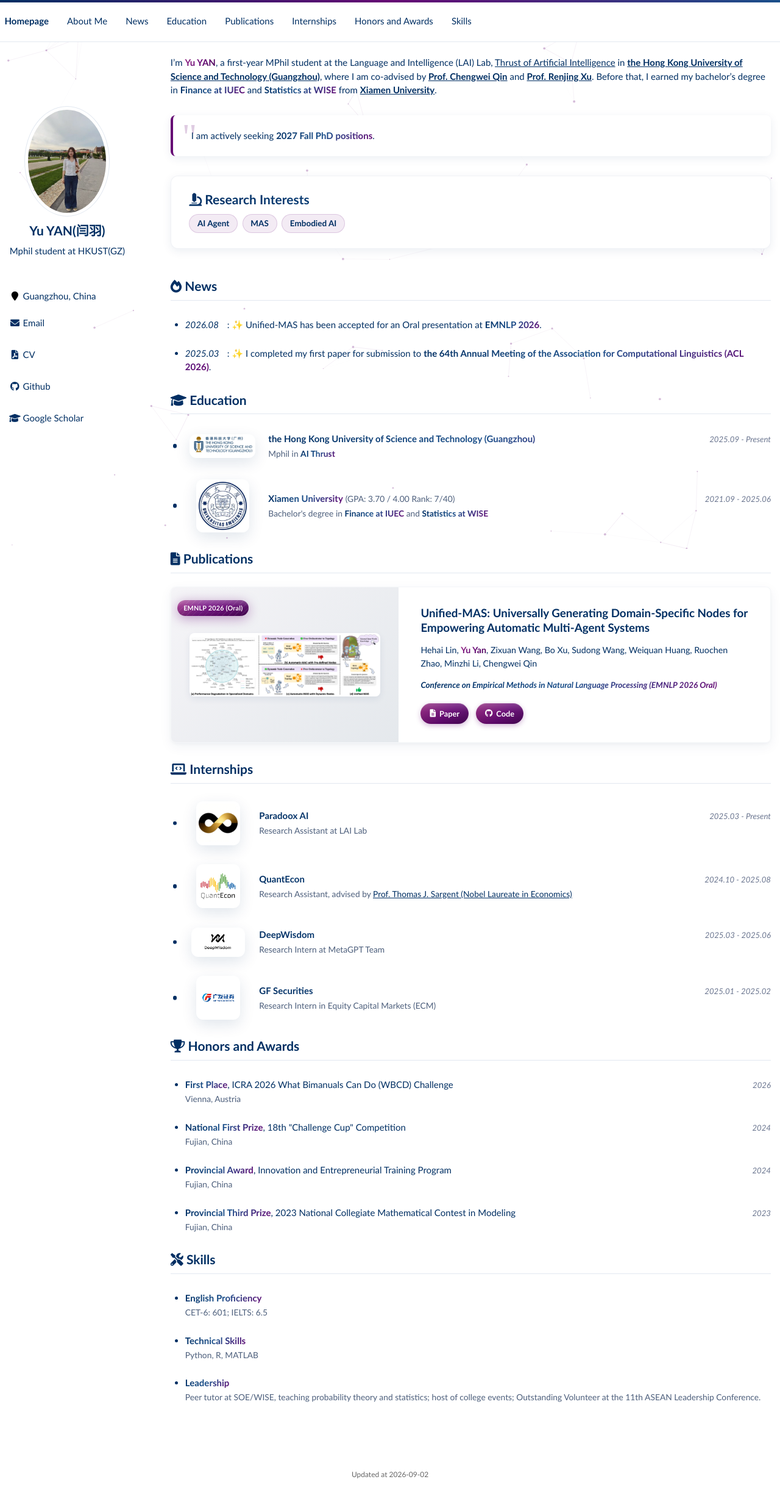
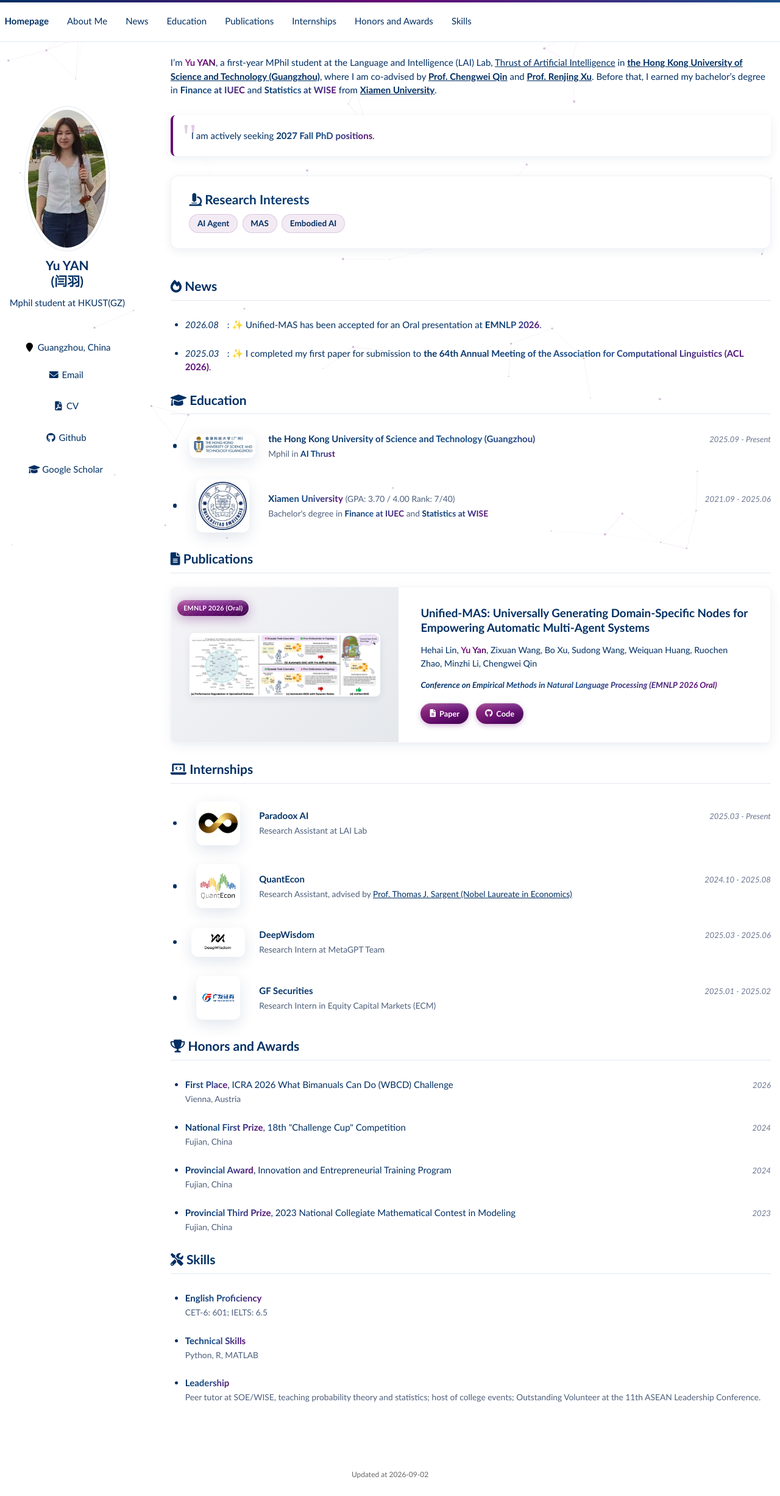
Before and after one commit to Yiounah/Yiounah.github.io, a Jekyll site: the page built from _pages/about.md, in a window 1280 px wide. Shown: the whole page at 61% size. Built offline with Jekyll 4.4.1, drawn with Linux system fonts in a browser that asks for light colours.

Commit message:
修改照片文字

```diff
--- a/_config.yml
+++ b/_config.yml
@@ -27,8 +27,9 @@ baidu_site_verification  :  # get baidu_site_verification from https://ziyuan.ba
 
 # Site Author
 author:
-  name             : "Yu YAN(闫羽)"
-  avatar           : "images/avatar-original.jpg"
+  name             : "Yu YAN"
+  name_zh          : "闫羽"
+  avatar           : "images/avatar-oval.jpg"
   bio              : "Mphil student at HKUST(GZ)"
   location         : "Guangzhou, China"
   employer         :
--- a/_includes/author-profile.html
+++ b/_includes/author-profile.html
@@ -10,7 +10,10 @@
   </div>
 
   <div class="author__content">
-    <h3 class="author__name">{{ author.name }}</h3>
+    <h3 class="author__name">
+      <span class="author__name-en">{{ author.name }}</span>
+      {% if author.name_zh %}<span class="author__name-zh">({{ author.name_zh }})</span>{% endif %}
+    </h3>
     {% if author.bio %}<p class="author__bio">{{ author.bio }}</p>{% endif %}
   </div>
 
--- a/_sass/_sidebar.scss
+++ b/_sass/_sidebar.scss
@@ -139,6 +139,7 @@
   }
   font-family: $sans-serif;
   font-size: $type-size-4;
+  text-align: center;
 }
 
 .author__bio {
--- a/assets/css/accent-enhancements.css
+++ b/assets/css/accent-enhancements.css
@@ -979,6 +979,16 @@ body {
 
 .sidebar .author__name {
   text-align: center;
+  display: flex;
+  flex-direction: column;
+  align-items: center;
+  line-height: 1.25;
+}
+
+.sidebar .author__name-en,
+.sidebar .author__name-zh {
+  display: block;
+  text-align: center;
 }
 
 .sidebar .author__bio {
@@ -986,11 +996,21 @@ body {
 }
 
 @media (min-width: 925px) {
+  .sidebar .profile_box,
+  .sidebar .author__avatar,
+  .sidebar .author__content {
+    width: 100%;
+    text-align: center;
+  }
+
   .sidebar .author__avatar {
-    width: 100%;
+    display: flex;
+    justify-content: center;
   }
 
   .sidebar .author__avatar img {
+    width: 140px;
+    height: auto;
     max-width: 140px;
     margin-left: auto;
     margin-right: auto;
@@ -998,15 +1018,15 @@ body {
 }
 
 .author__avatar img {
-  width: auto;
+  width: 75px;
   height: auto;
-  max-width: 175px;
+  max-width: 75px;
   display: block;
   margin-left: auto;
   margin-right: auto;
   border-radius: 50%;
   object-fit: cover;
-  object-position: center top;
+  object-position: center center;
   aspect-ratio: auto;
   overflow: hidden;
 }
```
Also changed, not shown: images/avatar-oval.jpg (added).
